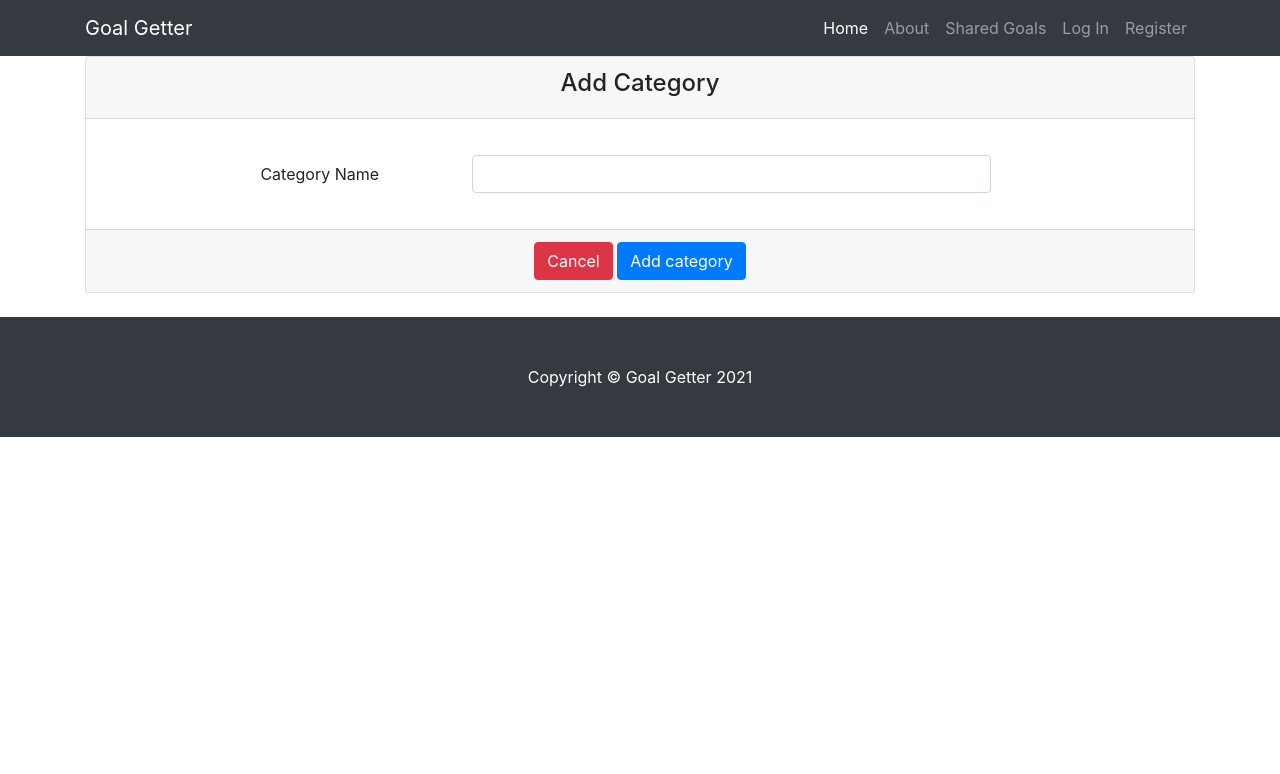
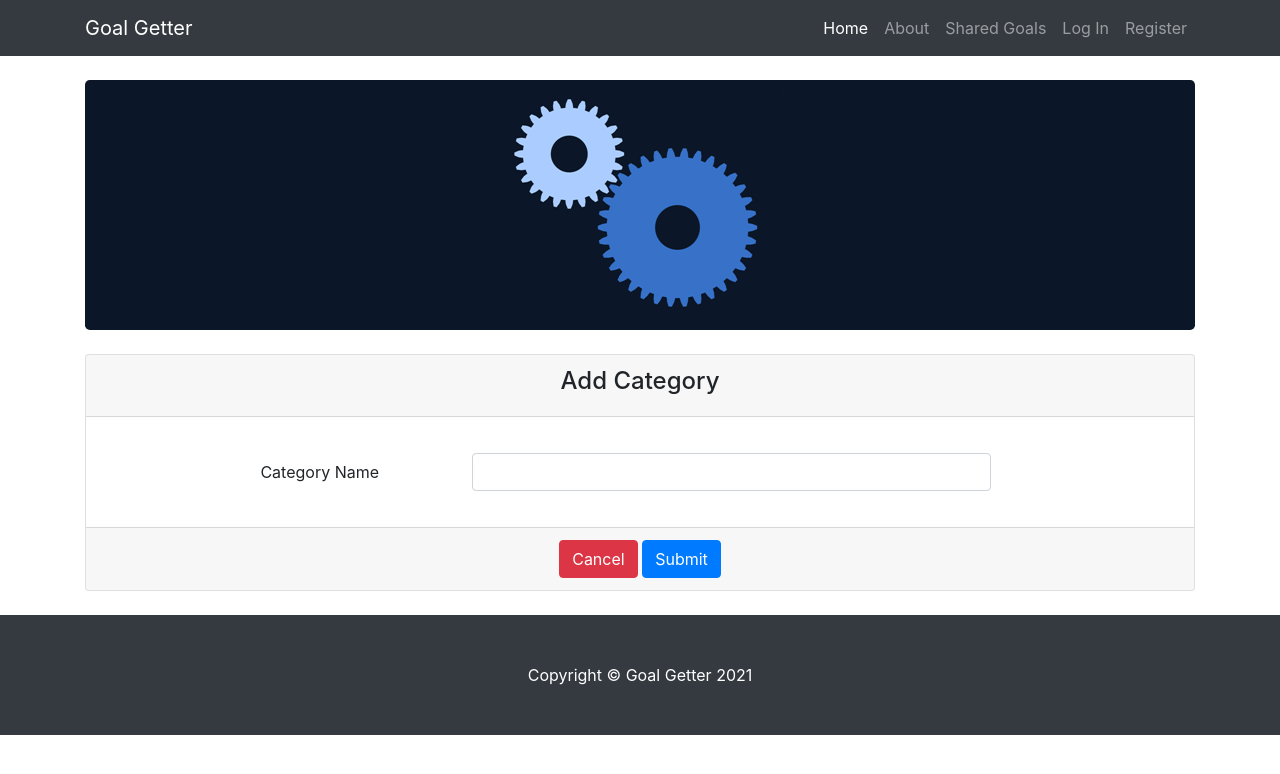
Before and after one commit to thirdelement/goal-getter, a Flask app: page /add_category in a window 1280 px wide. Shown: the top 774 px of the page. Run offline with Flask 2, Linux system fonts and the light colour scheme; some libraries are stand-ins or nearby versions.

Commit message:
fix: Add image, update button & regex on add and edit_category.html.

```diff
--- a/templates/add_category.html
+++ b/templates/add_category.html
@@ -1,4 +1,9 @@
 {% extends "base.html" %}
+{% block jumbotron %}
+<!-- Jumbotron Header -->
+<header class="jumbotron jumbotron-categories my-4">
+</header>
+{% endblock %}
 {% block header %}
 <h4>Add Category</h4>
 {% endblock %}
@@ -10,7 +15,7 @@
     <label for="category_name" class="col-md-3 offset-md-1 col-form-label">Category Name</label>
     <div class="col-md-6">
       <input type="text" class="form-control" id="category_name" name="category_name" minlength="3" maxlength="20"
-        pattern="^[a-zA-Z0-9]{5-15}$" aria-describedby="category_nameHelp" required>
+        pattern="[a-zA-Z0-9]{5,15}" aria-describedby="category_nameHelp" required>
       <!--<small id="usernameHelp" class="form-text text-muted">Between 5 to 10 characters</small> -->
     </div>
   </div>
@@ -20,6 +25,6 @@
   <!-- Cancel button -->
   <a href="{{ url_for('get_goals') }}" role="button" class="btn btn-danger acc-header">Cancel</a>
   <!-- Submit button -->
-  <button type="submit" class="btn btn-primary">Add category</button>
+  <button type="submit" class="btn btn-primary">Submit</button>
   {% endblock %}
 </form>
```
Also changed, not shown: templates/edit_category.html (+7 -2 lines).
